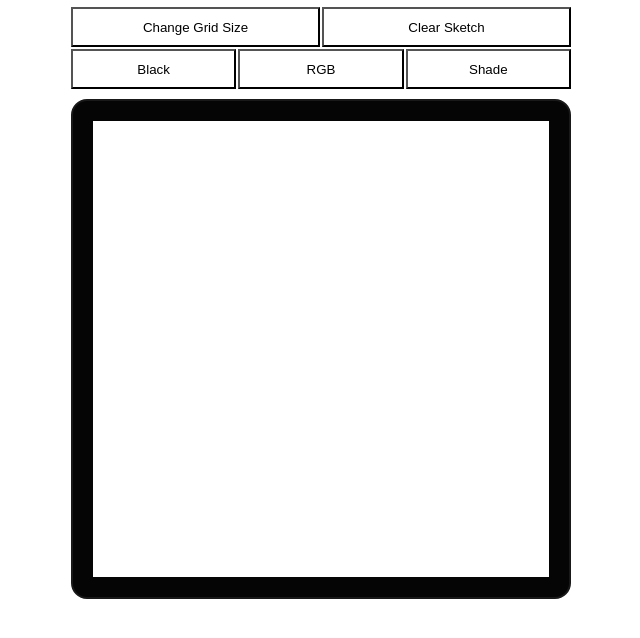
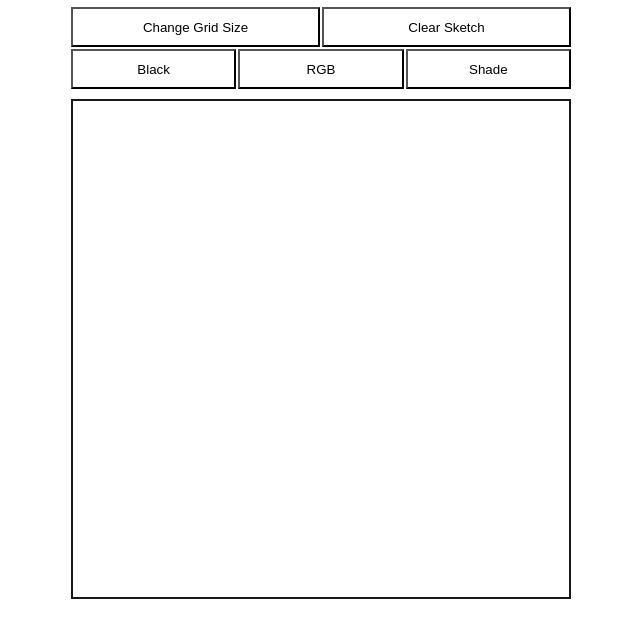
Before and after one commit to jlescarlan11/etch-a-sketch, a plain HTML site: page index.html in a window 1280 px wide. Shown: the part 50-688 px from the top of the page, without its empty margins (319-959 px from the left). Drawn offline with Linux system fonts and the light colour scheme.

Commit message:
finalize some design stuff

```diff
--- a/styles.css
+++ b/styles.css
@@ -7,7 +7,6 @@
 .container {
   max-width: 500px;
   margin: 0 auto;
-  padding: 20px;
 }
 
 .grid {
@@ -18,7 +17,6 @@
   width: 500px;
   height: 500px;
   border: 2px solid rgb(25, 25, 25);
-  border-radius: 16px;
   display: flex;
   background-color: rgb(5, 5, 5);
 
```
